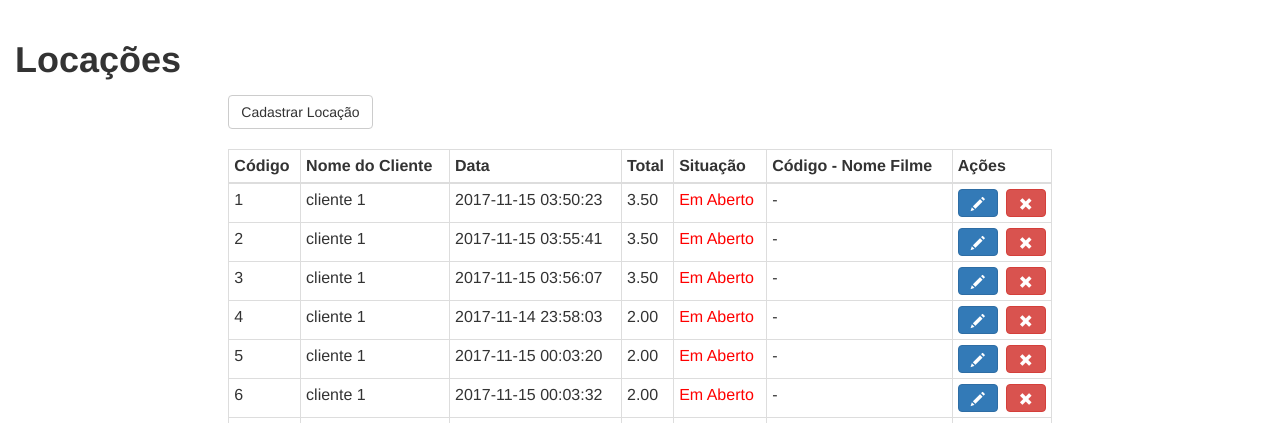
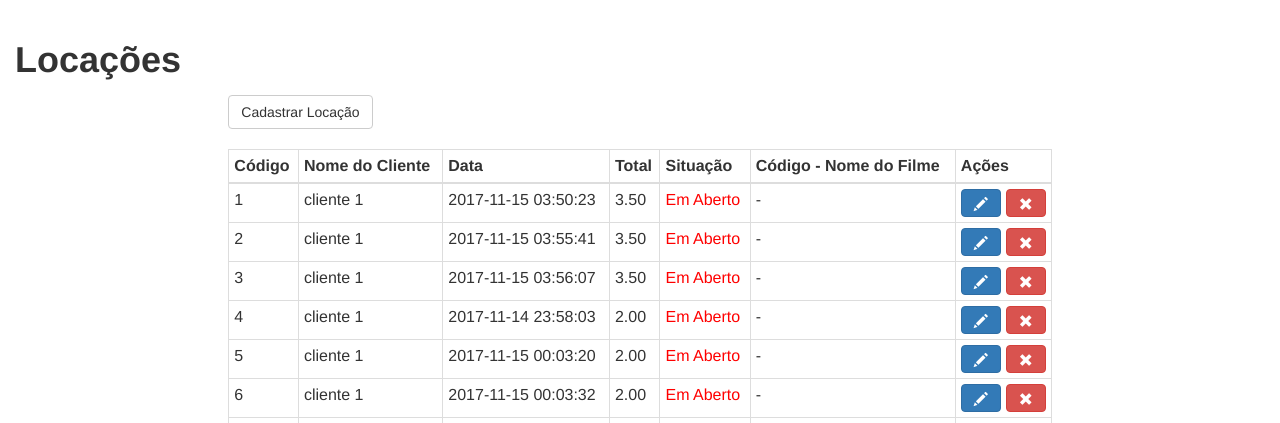
Before and after one commit to marcilio9590/Locadora-PHP, a PHP site: page /views/locacao.php in a window 1280 px wide. Shown: the part 52-475 px from the top of the page. Run offline with PHP 8.4, Linux system fonts and the light colour scheme; data comes from the database, SQL or seed files in the repository.

Commit message:
ajustes na tela de locação. cores.

```diff
--- a/views/locacao.php
+++ b/views/locacao.php
@@ -38,7 +38,7 @@
                                     <th>Data</th>
                                     <th>Total</th>
                                     <th>Situação</th>
-                                    <th>Código - Nome Filme</th>
+                                    <th>Código - Nome do Filme</th>
                                     <th>Ações</th>
                                 </tr>
                             </thead>
@@ -51,7 +51,7 @@
                                 		if($value['status'] == 0){
                                 				echo "<font color='red'>Em Aberto</font>";
                                 			}else{
-                                				echo "Entregue";
+                                				echo "<font color='green'>Entregue</font>";
                                             }
                                         echo "<td>";
                                             if(isset($value['filmes'])){
```
